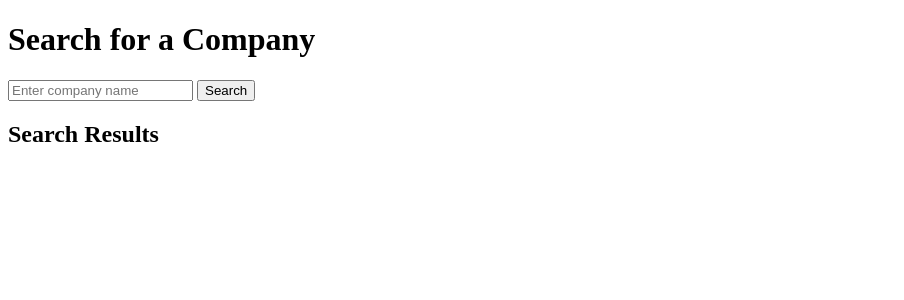
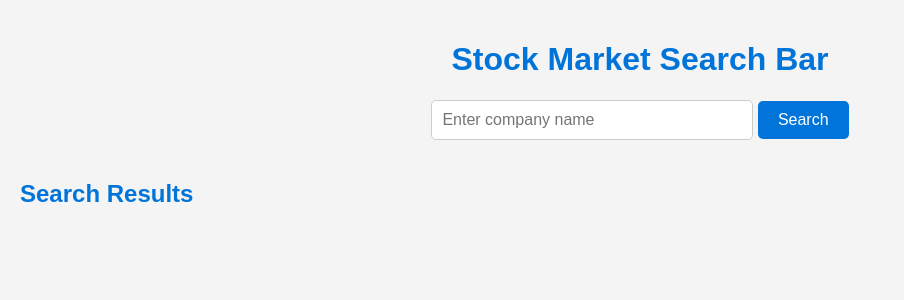
Before and after one commit to jtadrous1/cse111-project1, a Flask app: page / in a window 1280 px wide. Shown: the top 300 px of the page, without its empty margins (0-904 px from the left). Run offline with Flask 3, Linux system fonts and the light colour scheme.

Commit message:
Add files via upload
#fixed the output
#made a new UI

```diff
--- a/SM3.0/app.py
+++ b/SM3.0/app.py
@@ -1,16 +1,12 @@
-from flask import Flask, render_template, request
+from flask import Flask, render_template, request, flash
 from flask_sqlalchemy import SQLAlchemy
 
 app = Flask(__name__)
-app.config['SQLALCHEMY_DATABASE_URI'] = 'sqlite:///company.sqlite'  # Replace with your database URL
+app.config['SQLALCHEMY_DATABASE_URI'] = 'sqlite:///company.sqlite'
 db = SQLAlchemy(app)
 
 with app.app_context():
     db.create_all()
-
-# Add this line to display the database URI
-print("Database URI:", app.config['SQLALCHEMY_DATABASE_URI'])
-
 
 class Company(db.Model):
     __tablename__ = 'Company'
@@ -21,15 +17,17 @@ class Company(db.Model):
     Industry = db.Column(db.String(255))
     Sector = db.Column(db.String(255))
     CEO = db.Column(db.String(255))
+    CurrentPrice = db.Column(db.Float)
+    DividendYield = db.Column(db.Float)
+    Volume = db.Column(db.Integer)
 
 @app.route('/', methods=['GET', 'POST'])
 def search_company():
     if request.method == 'POST':
         search_query = request.form['search_query']
-        results = Company.query.filter(Company.CompanyName.ilike(f'%{search_query}%')).all()
-        print("Search Results:")
-        for result in results:
-            print(result)
+        results = Company.query.filter(Company.StockSymbol == search_query).all()
+        if not results:
+            flash("No results found for the given stock symbol.")
     else:
         results = []
 
@@ -37,4 +35,5 @@ def search_company():
 
 
 if __name__ == '__main__':
+    app.secret_key = '13ZC46AD79QR28XW'  # Set a secret key for flash messages
     app.run(debug=True)
--- a/SM3.0/templates/search.html
+++ b/SM3.0/templates/search.html
@@ -2,17 +2,117 @@
 <html>
 <head>
     <title>Company Search</title>
+    <style>
+        body {
+            font-family: Arial, sans-serif;
+            margin: 0;
+            padding: 20px;
+            background-color: #f4f4f4;
+        }
+
+        h1 {
+            text-align: center;
+            color: #0074d9;
+        }
+
+        form {
+            text-align: center;
+            margin-top: 20px;
+        }
+
+        input[type="text"] {
+            padding: 10px;
+            width: 300px;
+            border: 1px solid #ccc;
+            border-radius: 5px;
+            font-size: 16px;
+        }
+
+        input[type="submit"] {
+            padding: 10px 20px;
+            background-color: #0074d9;
+            color: white;
+            border: none;
+            border-radius: 5px;
+            cursor: pointer;
+            font-size: 16px;
+        }
+
+        input[type="submit"]:hover {
+            background-color: #0056b3;
+        }
+
+        .loader {
+            display: none;
+            border: 4px solid rgba(255, 255, 255, 0.3);
+            border-top: 4px solid #0074d9;
+            border-radius: 50%;
+            width: 20px;
+            height: 20px;
+            animation: spin 2s linear infinite;
+            margin-left: 10px;
+        }
+
+        @keyframes spin {
+            0% { transform: rotate(0deg); }
+            100% { transform: rotate(360deg); }
+        }
+
+        h2 {
+            margin-top: 40px;
+            color: #0074d9;
+        }
+
+        ul {
+            list-style: none;
+            padding: 0;
+        }
+
+        li {
+            background-color: #fff;
+            margin-bottom: 20px;
+            padding: 20px;
+            border-radius: 5px;
+            box-shadow: 0 0 10px rgba(0, 0, 0, 0.1);
+        }
+
+        li:nth-child(even) {
+            background-color: #f9f9f9;
+        }
+    </style>
+    <script>
+        function showLoadingSpinner() {
+            var spinner = document.getElementById('loader');
+            spinner.style.display = 'inline-block';
+        }
+    </script>
 </head>
 <body>
-    <h1>Search for a Company</h1>
-    <form method="post">
+    <h1>Stock Market Search Bar</h1>
+    <form method="post" onsubmit="showLoadingSpinner()">
         <input type="text" name="search_query" placeholder="Enter company name">
         <input type="submit" value="Search">
+        <div id="loader" class="loader"></div>
     </form>
     <h2>Search Results</h2>
     <ul>
         {% for result in results %}
-            <li>{{ result.CompanyName }} - {{ result.StockSymbol }} - {{ result.CompanyLocation }}</li>
+            <li>
+                <strong>Company ID:</strong> {{ result.CompanyID }}<br>
+                <strong>Company Name:</strong> {{ result.CompanyName }}<br>
+                <strong>Stock Symbol:</strong> {{ result.StockSymbol }}<br>
+                <strong>Location:</strong> {{ result.CompanyLocation }}<br>
+                <strong>Industry:</strong> {{ result.Industry }}<br>
+                <strong>Sector:</strong> {{ result.Sector }}<br>
+                <strong>CEO:</strong> {{ result.CEO }}
+            </li>
+        {% endfor %}
+        {% for result in results %}
+            <li>
+                <strong>Current Price:</strong> {{ result.CurrentPrice }}<br>
+                <strong>Dividend Yield</strong>: {{ result.DividendYield }}<br>
+                <strong>Volume:</strong> {{ result.Volume }}
+            </li>
         {% endfor %}
     </ul>
 </body>
```
